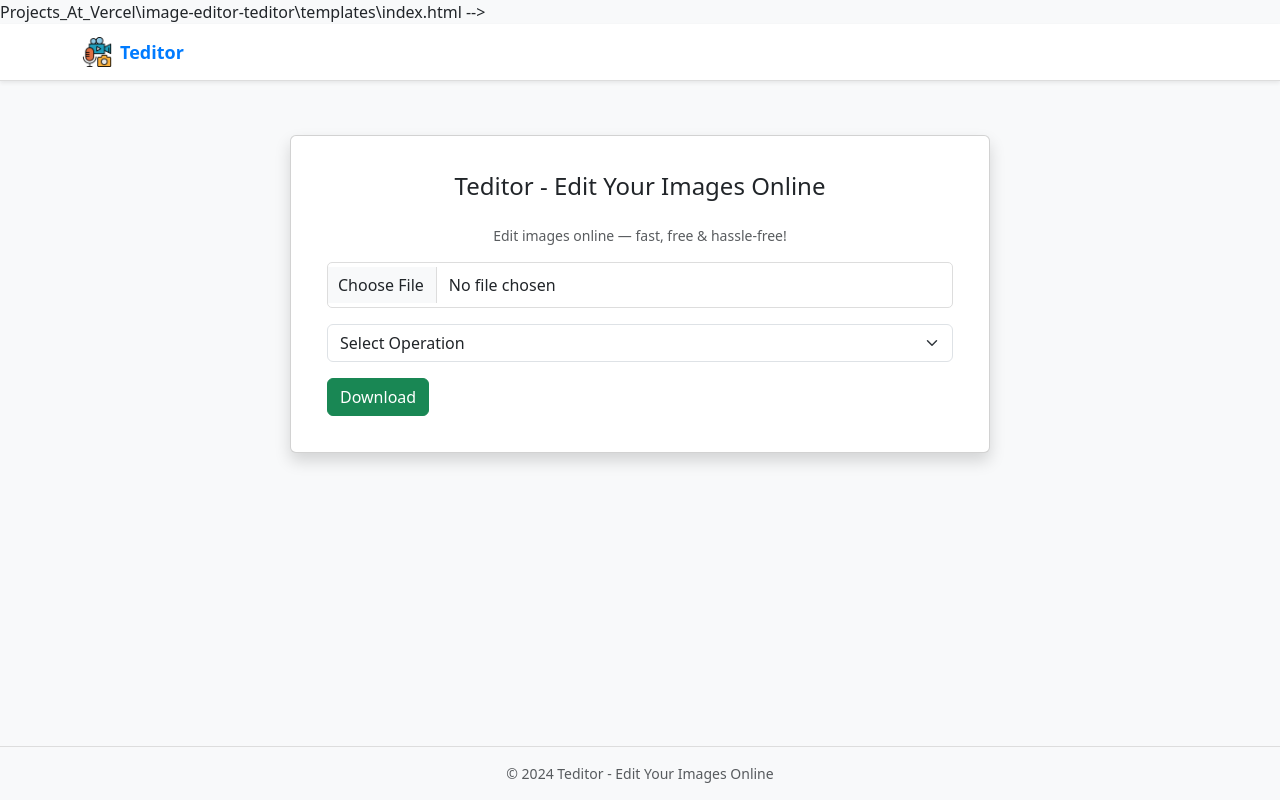
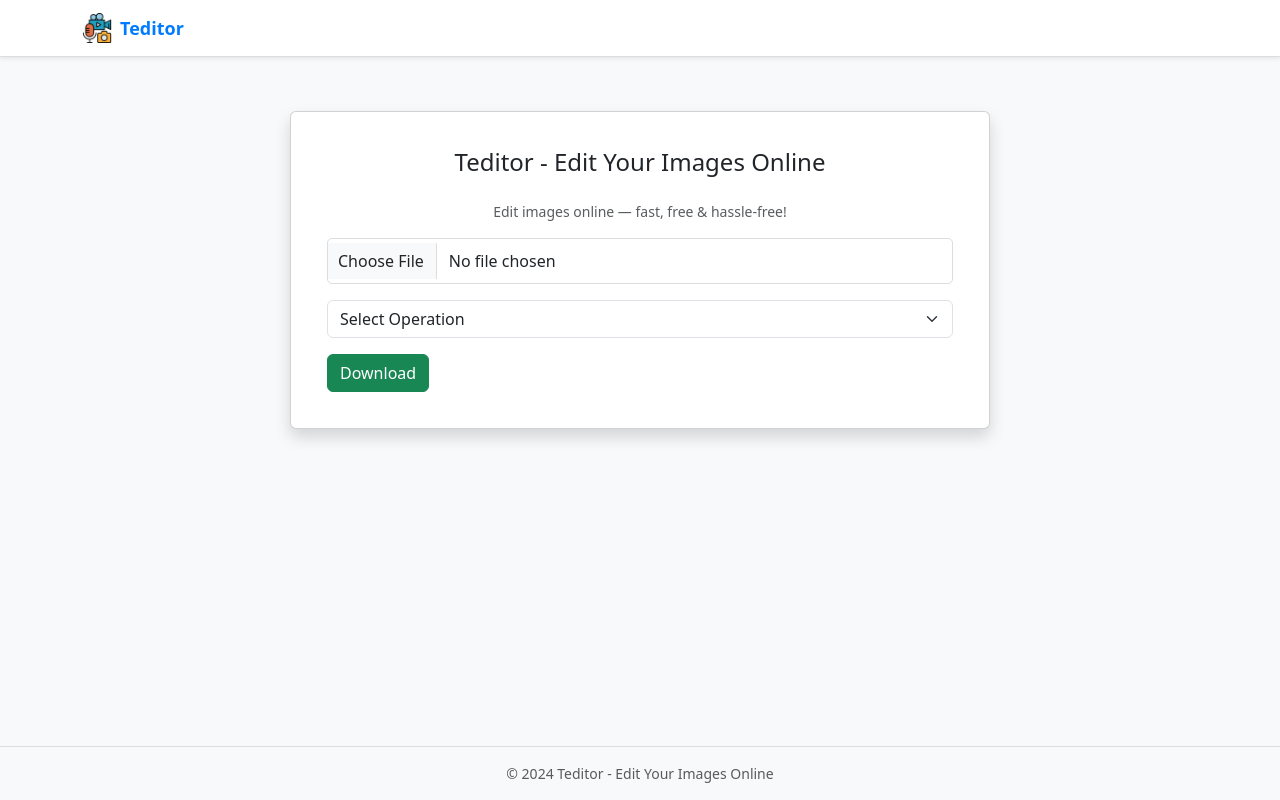
Before and after one commit to tanish-jain-225/image-editor-teditor, a Flask app: page / in a window 1280 px wide. Run offline with Flask 3, Linux system fonts and the light colour scheme; some libraries are stand-ins or nearby versions.

Commit message:
Deployed

```diff
--- a/templates/index.html
+++ b/templates/index.html
@@ -1,4 +1,3 @@
-Projects_At_Vercel\image-editor-teditor\templates\index.html -->
 <!DOCTYPE html>
 <html lang="en">
   <head>
```
